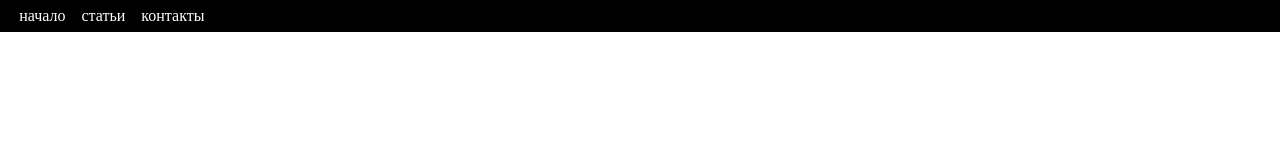
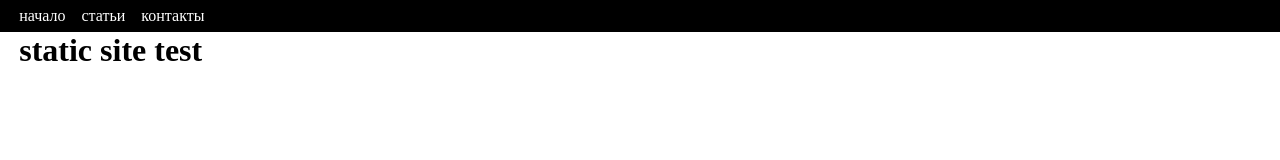
Before and after one commit to pepelazz/StaticSite, a website: page build/index.html in a window 1280 px wide. Drawn offline with nearby package versions, Linux system fonts and the light colour scheme.

Commit message:
Update index.html

```diff
--- a/build/index.html
+++ b/build/index.html
@@ -16,6 +16,7 @@
       <li><a href="./contacts.html">контакты</a></li>
     </ul>
     <div id="main">
+      <h1>static site test</h1>
     </div>
   </body>
   <script src="./libs/zepto.min.js"></script>
```
